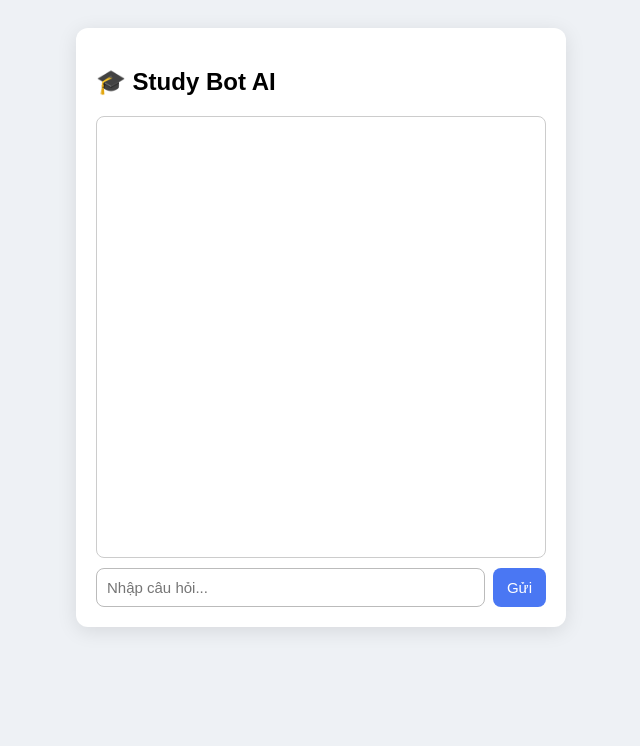
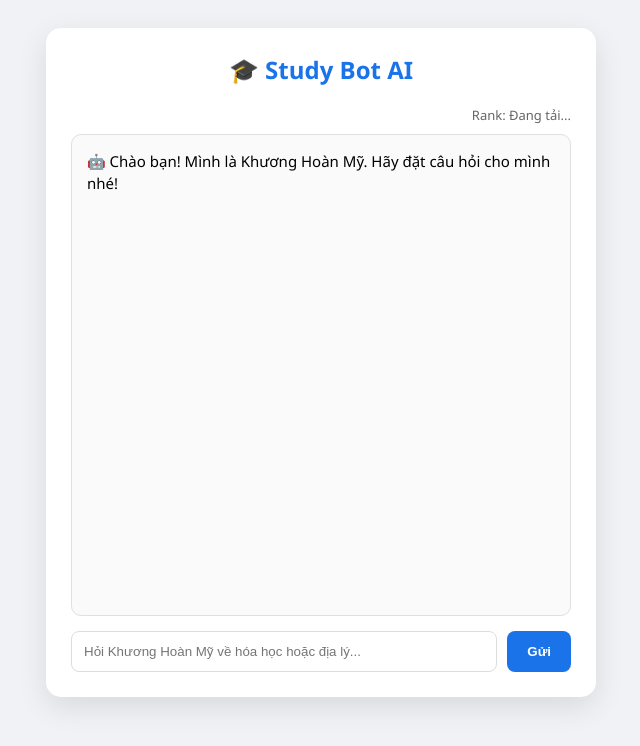
Before and after one commit to flyxlion060213-hehe/study_bot_web, a Flask app: page / in a window 1280 px wide. Shown: the top 746 px of the page, without its empty margins (319-959 px from the left). Run offline with Flask 3, Linux system fonts and the light colour scheme.

Commit message:
Update index.html

```diff
--- a/templates/index.html
+++ b/templates/index.html
@@ -1,202 +1,78 @@
-
 <!DOCTYPE html>
 <html lang="vi">
 <head>
     <meta charset="UTF-8">
     <title>Study Bot AI</title>
-
     <style>
-    body {
-        font-family: Arial;
-        padding: 20px;
-        background: #eef1f5;
-        display: flex;
-        justify-content: center;
-    }
-    .container {
-        width: 450px;
-        background: white;
-        padding: 20px;
-        border-radius: 12px;
-        box-shadow: 0 4px 20px rgba(0,0,0,0.1);
-    }
-
-    #chat {
-        border: 1px solid #ccc;
-        padding: 10px;
-        height: 420px;
-        overflow-y: scroll;
-        background: #fff;
-        border-radius: 8px;
-        font-size: 15px;
-        white-space: pre-wrap;
-    }
-
-    .input-row {
-        margin-top: 10px;
-        display: flex;
-        gap: 8px;
-    }
-
-    #question {
-        flex: 1;
-        padding: 10px;
-        border-radius: 8px;
-        border: 1px solid #bbb;
-        font-size: 15px;
-    }
-
-    button {
-        padding: 8px 14px;
-        border:none;
-        border-radius: 8px;
-        background: #4a77f3;
-        color: white;
-        cursor: pointer;
-        font-size: 15px;
-    }
-    button:hover {
-        background: #3b63d6;
-    }
-
-    .file-buttons {
-        margin-top: 8px;
-        display: flex;
-        gap: 10px;
-    }
-
-    .file-buttons label {
-        padding: 6px 12px;
-        background: #00a36c;
-        color: white;
-        border-radius: 8px;
-        cursor: pointer;
-    }
-
-    .file-buttons input {
-        display: none;
-    }
+        body { font-family: 'Segoe UI', Arial, sans-serif; padding: 20px; background: #f0f2f5; display: flex; justify-content: center; }
+        .container { width: 100%; max-width: 500px; background: white; padding: 25px; border-radius: 15px; box-shadow: 0 10px 30px rgba(0,0,0,0.1); }
+        h2 { color: #1a73e8; text-align: center; margin-top: 0; }
+        #chat { border: 1px solid #e0e0e0; padding: 15px; height: 450px; overflow-y: auto; background: #fafafa; border-radius: 10px; font-size: 15px; white-space: pre-wrap; margin-bottom: 15px; line-height: 1.5; }
+        .input-row { display: flex; gap: 10px; }
+        #question { flex: 1; padding: 12px; border-radius: 8px; border: 1px solid #ddd; outline: none; transition: 0.3s; }
+        #question:focus { border-color: #1a73e8; }
+        button { padding: 10px 20px; border: none; border-radius: 8px; background: #1a73e8; color: white; cursor: pointer; font-weight: bold; }
+        button:hover { background: #1557b0; }
+        .rank-box { font-size: 13px; color: #666; margin-bottom: 10px; text-align: right; }
     </style>
-
 </head>
 <body>
 
 <div class="container">
-
     <h2>🎓 Study Bot AI</h2>
-
+    <div id="rank-display" class="rank-box">Rank: Đang tải...</div>
     <div id="chat"></div>
-
-<!-- Nhập câu hỏi -->
     <div class="input-row">
-    <input type="text" id="question" placeholder="Nhập câu hỏi...">
+        <input type="text" id="question" placeholder="Hỏi Khương Hoàn Mỹ về hóa học hoặc địa lý...">
         <button onclick="sendQuestion()">Gửi</button>
     </div>
 </div>
 
 <script>
-const userId = localStorage.getItem("user_id") || Date.now();
+    let userId = localStorage.getItem("user_id") || "user_" + Date.now();
     localStorage.setItem("user_id", userId);
 
-// Gửi khi nhấn Enter
-document.getElementById("question").addEventListener("keypress", function(e) {
-    if (e.key === "Enter") sendQuestion();
-});
-
-function sendQuestion() {
-    const q = document.getElementById("question").value.trim();
-    if (!q) return;
-
-    appendMessage("👤 Bạn: " + q);
-    document.getElementById("question").value = "";
-
-    fetch("/ask", {
-        method: "POST",
-        headers: { "Content-Type": "application/json" },
-        body: JSON.stringify({ user_id: userId, question: q })
-    })
-    .then(res => res.json())
-    .then(data => {
-        appendMessage("🤖 Khương Hoàn Mỹ: " + data.answer + "\n🎯 Rank: " + data.rank);
-    })
-    .catch(err => appendMessage("❌ Lỗi kết nối!"));
-}
-
-// Upload file & ảnh
-function uploadFile(type) {
-    let input = type === "image" ? document.getElementById("imgInput") : document.getElementById("fileInput");
-    let file = input.files[0];
-    if (!file) return;
-
-    let formData = new FormData();
-    formData.append("file", file);
-    formData.append("user_id", userId);
-
-    appendMessage("📤 Đang gửi " + file.name + "...");
-
-    fetch("/upload", {
-        method: "POST",
-        body: formData
-    })
-    .then(r => r.json())
-    .then(data => {
-        appendMessage("🤖 Bình Trường Lui (xử lý file): " + data.answer);
-    })
-    .catch(() => appendMessage("❌ Lỗi khi tải tệp lên!"));
-}
+    const chat = document.getElementById("chat");
+    const input = document.getElementById("question");
+    const rankDisplay = document.getElementById("rank-display");
 
     function appendMessage(msg) {
-    const chat = document.getElementById("chat");
         chat.innerText += msg + "\n\n";
         chat.scrollTop = chat.scrollHeight;
     }
 
-// Bot tự giới thiệu
-window.onload = function() {
-    appendMessage("🤖 Xin chào! Mình là Khương Hoàn Mỹ   fetch("/ask", {
+    async function sendQuestion() {
+        const q = input.value.trim();
+        if (!q) return;
+
+        appendMessage("👤 Bạn: " + q);
+        input.value = "";
+        appendMessage("🤖 Khương Hoàn Mỹ đang suy nghĩ...");
+
+        try {
+            const response = await fetch("/ask", {
                 method: "POST",
                 headers: { "Content-Type": "application/json" },
                 body: JSON.stringify({ user_id: userId, question: q })
-    })
-    .then(res => res.json())
-    .then(data => {
-        appendMessage("🤖 Khương Hoàn Mỹ: " + data.answer + "\n🎯 Rank: " + data.rank);
-    })
-    .catch(err => appendMessage("❌ Lỗi kết nối!"));
+            });
+            const data = await response.json();
+
+            // Xóa dòng "đang suy nghĩ" cuối cùng
+            const lines = chat.innerText.split("\n\n");
+            lines.pop();
+            chat.innerText = lines.join("\n\n") + "\n\n";
+
+            appendMessage("🤖 Khương Hoàn Mỹ: " + data.answer);
+            rankDisplay.innerText = "Rank: " + data.rank;
+        } catch (err) {
+            appendMessage("❌ Lỗi: Không thể kết nối máy chủ.");
+        }
     }
 
-// Upload file & ảnh
-function uploadFile(type) {
-    let input = type === "image" ? document.getElementById("imgInput") : document.getElementById("fileInput");
-    let file = input.files[0];
-    if (!file) return;
+    input.addEventListener("keypress", (e) => { if (e.key === "Enter") sendQuestion(); });
 
-    let formData = new FormData();
-    formData.append("file", file);
-    formData.append("user_id", userId);
-
-    appendMessage("📤 Đang gửi " + file.name + "...");
-
-    fetch("/upload", {
-        method: "POST",
-        body: formData
-    })
-    .then(r => r.json())
-    .then(data => {
-        appendMessage("🤖 Khương Hoàn Mỹ (xử lý file): " + data.answer);
-    })
-    .catch(() => appendMessage("❌ Lỗi khi tải tệp lên!"));
-}
-
-function appendMessage(msg) {
-    const chat = document.getElementById("chat");
-    chat.innerText += msg + "\n\n";
-    chat.scrollTop = chat.scrollHeight;
-}
-
-// Bot tự giới thiệu
-window.onload = function() {
-    appendMessage("🤖 Xin chào! Mình là Khương Hoàn Mỹ, trợ lý học tập thông minh.\nBạn có thể hỏi bất kỳ điều gì!");
+    window.onload = () => {
+        appendMessage("🤖 Chào bạn! Mình là Khương Hoàn Mỹ. Hãy đặt câu hỏi cho mình nhé!");
     };
 </script>
 
```
Lines whose indentation alone changed are shown as unchanged.
